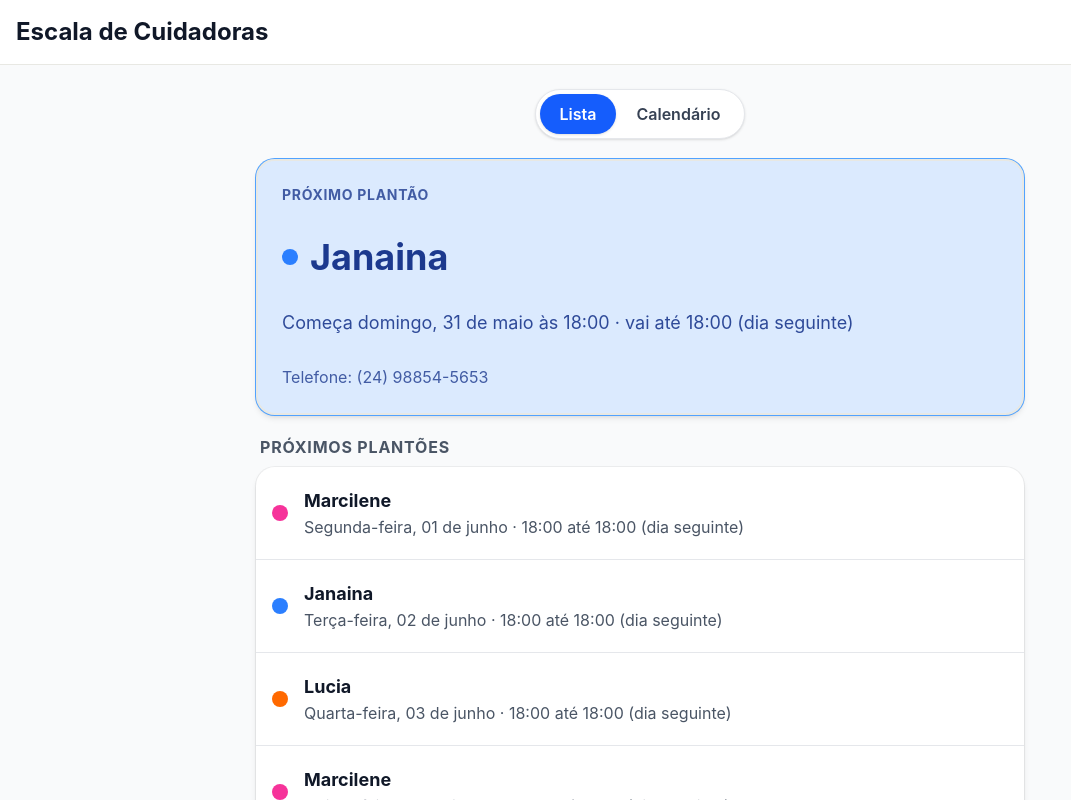
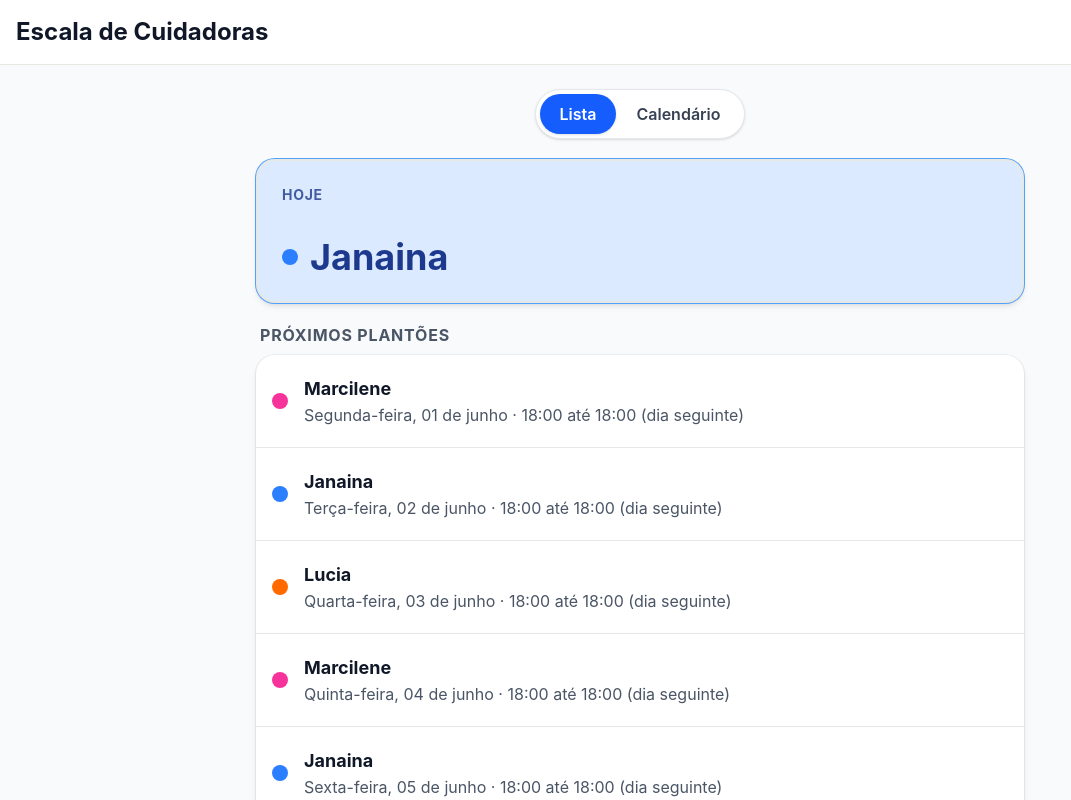
Before and after one commit to mateusturola/escalacuiadora, a Next.js app: page / in a window 1280 px wide. Shown: the top 800 px of the page, without its empty margins (0-1071 px from the left). Built offline with nearby package versions, Linux system fonts and the light colour scheme.

Commit message:
feat: atualizar visualização do plantão atual para destacar cuidadora do dia

```diff
--- a/app/page.tsx
+++ b/app/page.tsx
@@ -288,36 +288,18 @@ export default function CalendarioPage() {
   const ListaView = () => {
     const destaque = plantaoAtual ?? proximosPlantoes[0];
     const cuidadoraDestaque = destaque ? getCuidadoraPorNome(destaque.cuidadora) : undefined;
-    const ehAgora = !!plantaoAtual;
-    const rotuloDestaque = ehAgora
-      ? 'Agora'
-      : destaque && rotuloDiaRelativo(new Date(destaque.inicioMs)) === 'Hoje'
-        ? 'Próximo · hoje'
-        : 'Próximo plantão';
     return (
       <div className="space-y-5">
-        {/* Quem está agora ou próximo */}
+        {/* Quem está hoje */}
         <Card className={`p-5 md:p-6 ${destaque ? corPill(cuidadoraDestaque) : 'bg-white'} border-2`}>
           <p className="text-xs md:text-sm font-bold uppercase tracking-wider opacity-80">
-            {rotuloDestaque}
+            Hoje
           </p>
           {destaque && cuidadoraDestaque ? (
-            <>
-              <div className="flex items-center gap-3 mt-2">
-                <span className={`inline-block w-4 h-4 rounded-full ${corPontinho(cuidadoraDestaque)}`}></span>
-                <h2 className="text-3xl md:text-4xl font-bold">{cuidadoraDestaque.nome}</h2>
-              </div>
-              <p className="mt-2 text-base md:text-lg opacity-90">
-                {ehAgora
-                  ? `Plantão até ${rotuloFim(destaque.fimMs, destaque.inicioMs)}`
-                  : `Começa ${rotuloDiaRelativo(new Date(destaque.inicioMs)).toLowerCase()} às ${formatarHora(destaque.inicioMs)} · vai até ${rotuloFim(destaque.fimMs, destaque.inicioMs)}`}
-              </p>
-              {cuidadoraDestaque.telefone && (
-                <p className="mt-1 text-sm md:text-base opacity-80">
-                  Telefone: {cuidadoraDestaque.telefone}
-                </p>
-              )}
-            </>
+            <div className="flex items-center gap-3 mt-2">
+              <span className={`inline-block w-4 h-4 rounded-full ${corPontinho(cuidadoraDestaque)}`}></span>
+              <h2 className="text-3xl md:text-4xl font-bold">{cuidadoraDestaque.nome}</h2>
+            </div>
           ) : (
             <p className="mt-2 text-xl md:text-2xl font-semibold text-gray-600">
               Sem plantões cadastrados
```
